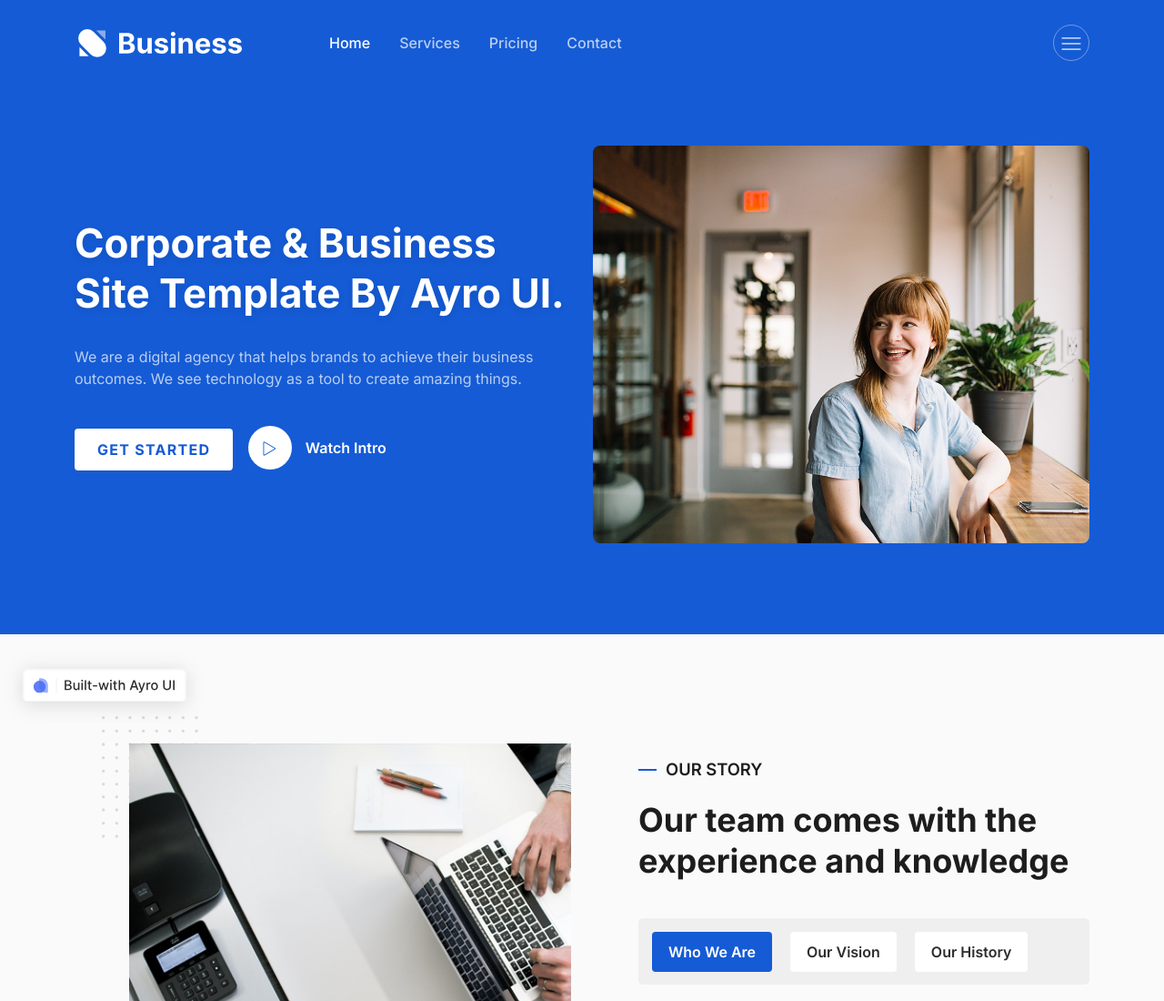
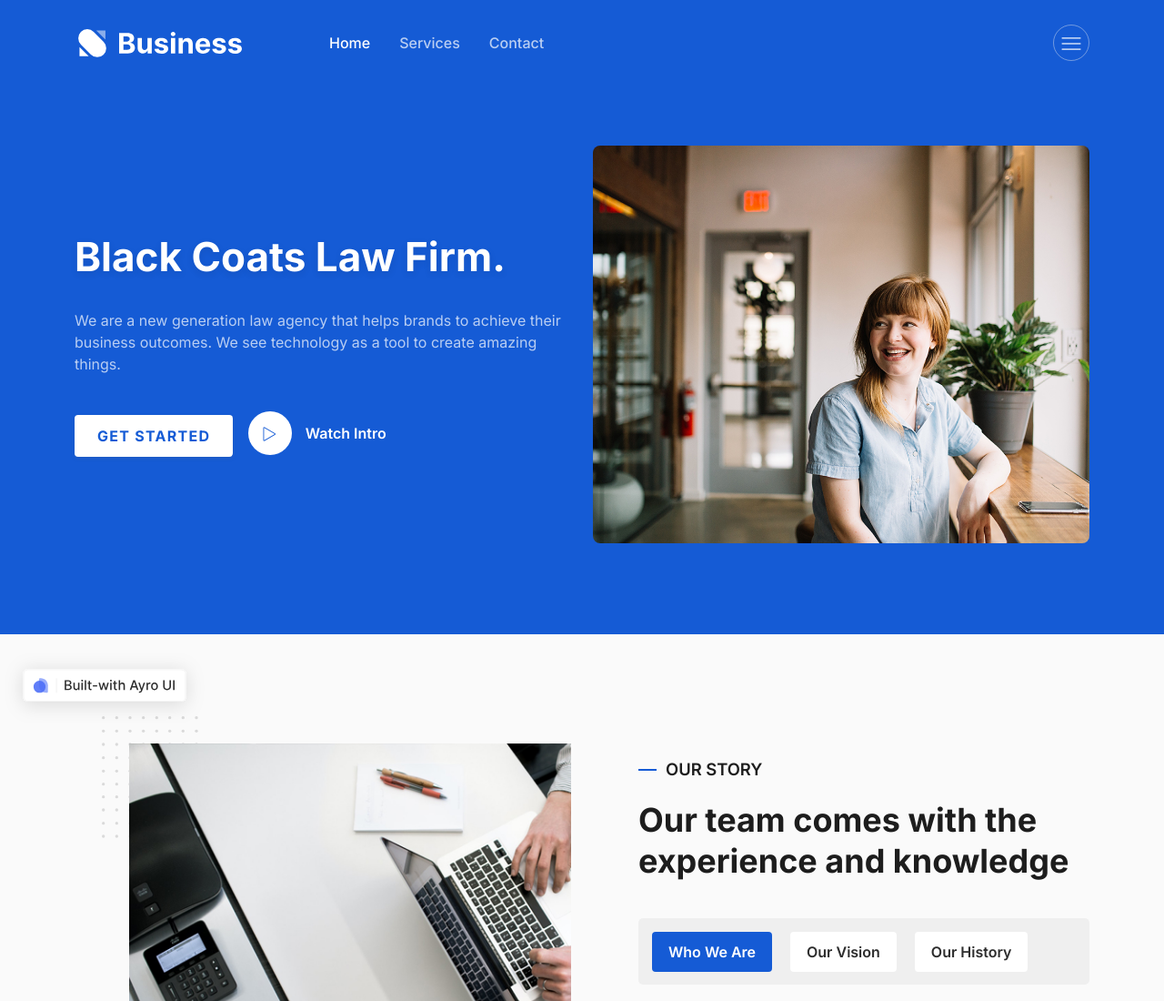
Before and after one commit to tour3r/testblack2, a plain HTML site: page index.html in a window 1280 px wide. Shown: the top 1100 px of the page at 91% size. Drawn offline with Linux system fonts and the light colour scheme.

Commit message:
Second Commit

```diff
--- a/index.html
+++ b/index.html
@@ -9,7 +9,7 @@
   <meta name="viewport" content="width=device-width, initial-scale=1, shrink-to-fit=no" />
 
   <!--====== Title ======-->
-  <title>Business | Bootstrap 5 Business Template</title>
+  <title>Black Coats Law Firm</title>
 
   <!--====== Favicon Icon ======-->
   <link rel="shortcut icon" href="../assets/images/favicon.svg" type="image/svg" />
@@ -57,9 +57,9 @@
                   <a class="page-scroll" href="#services">Services</a>
                 </li>
 
-                <li class="nav-item">
+                <!-- <li class="nav-item">
                   <a class="page-scroll" href="#pricing">Pricing</a>
-                </li>
+                </li> -->
                 <li class="nav-item">
                   <a class="page-scroll" href="#contact">Contact</a>
                 </li>
@@ -133,9 +133,9 @@
       <div class="row align-items-center">
         <div class="col-lg-6 col-md-12 col-12">
           <div class="header-content">
-            <h1>Corporate & Business Site Template by Ayro UI.</h1>
+            <h1>Black Coats Law Firm.</h1>
             <p>
-              We are a digital agency that helps brands to achieve their
+              We are a new generation law agency that helps brands to achieve their
               business outcomes. We see technology as a tool to create amazing
               things.
             </p>
```
